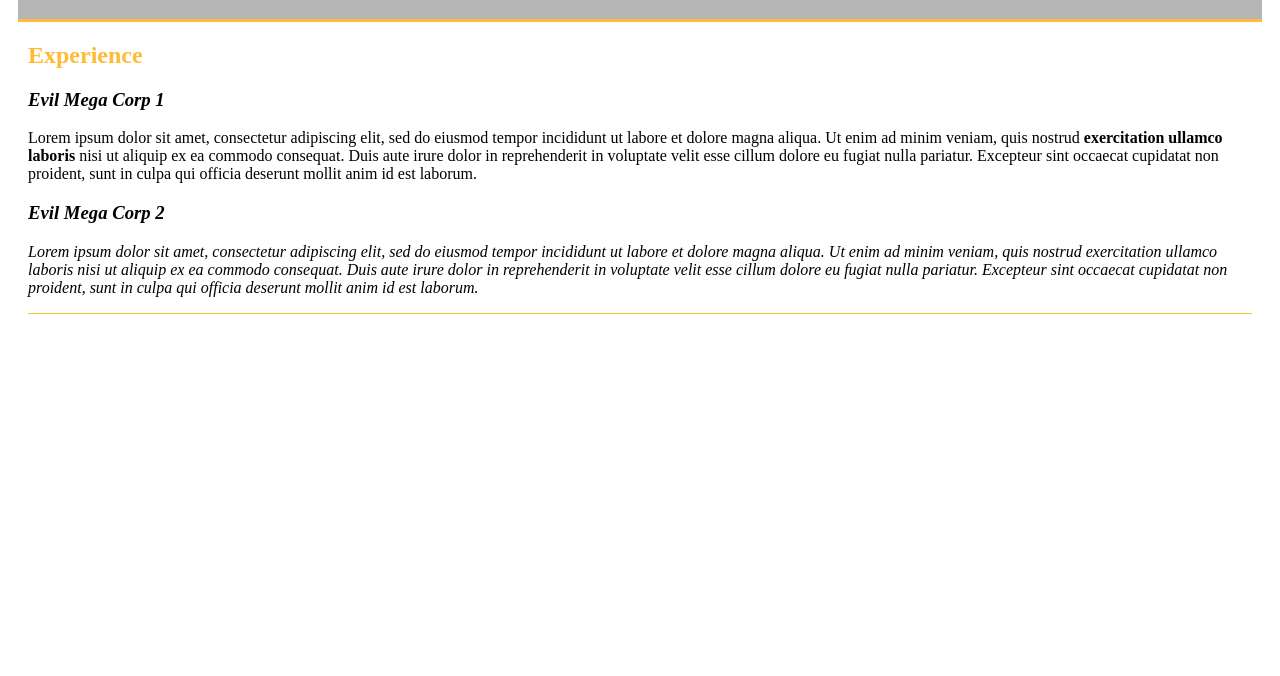
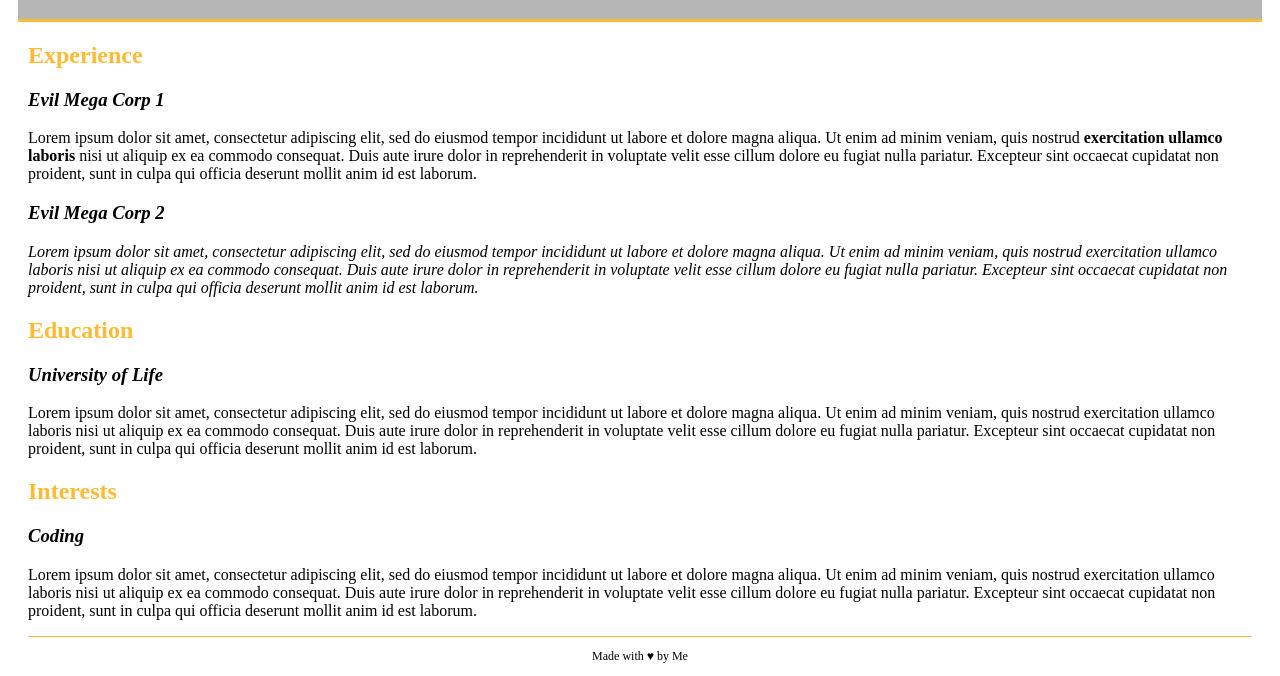
Before and after one commit to Pedra96/html-css-curriculum-vitae, a plain HTML site: page index.html in a window 1280 px wide. Shown: the part 273-949 px from the top of the page. Before the commit the page ends 800 px from the top, so only its background shows below. Drawn offline with Linux system fonts and the light colour scheme.

Commit message:
Aggiunto interessi,altre classi e finale

```diff
--- a/index.html
+++ b/index.html
@@ -14,19 +14,56 @@
             Pallino Pinco - Web Developer
         </h1>
     </header>
-    <div>
+    <div class="myhover">
+
         <h2>
             Experience
         </h2>
+
         <h3>
             Evil Mega Corp 1
         </h3>
-        <p>Lorem ipsum dolor sit amet, consectetur adipiscing elit, sed do eiusmod tempor incididunt ut labore et dolore magna aliqua. Ut enim ad minim veniam, quis nostrud <b>exercitation ullamco laboris</b> nisi ut aliquip ex ea commodo consequat. Duis aute irure dolor in reprehenderit in voluptate velit esse cillum dolore eu fugiat nulla pariatur. Excepteur sint occaecat cupidatat non proident, sunt in culpa qui officia deserunt mollit anim id est laborum.</p>
-        <h3>Evil Mega Corp 2</h3>
+
+        <p >Lorem ipsum dolor sit amet, consectetur adipiscing elit, sed do eiusmod tempor incididunt ut labore et dolore magna aliqua. Ut enim ad minim veniam, quis nostrud <b>exercitation ullamco laboris</b> nisi ut aliquip ex ea commodo consequat. Duis aute irure dolor in reprehenderit in voluptate velit esse cillum dolore eu fugiat nulla pariatur. Excepteur sint occaecat cupidatat non proident, sunt in culpa qui officia deserunt mollit anim id est laborum.</p>
+
+        <h3>
+            Evil Mega Corp 2
+        </h3>
+
         <p>
             <i>Lorem ipsum dolor sit amet, consectetur adipiscing elit, sed do eiusmod tempor incididunt ut labore et dolore magna aliqua. Ut enim ad minim veniam, quis nostrud exercitation ullamco laboris nisi ut aliquip ex ea commodo consequat. Duis aute irure dolor in reprehenderit in voluptate velit esse cillum dolore eu fugiat nulla pariatur. Excepteur sint occaecat cupidatat non proident, sunt in culpa qui officia deserunt mollit anim id est laborum.</i>
 
         </p>
+
     </div>
+
+    <div class="myhover">
+
+        <h2>
+            Education
+        </h2>
+
+        <h3>
+            University of Life
+        </h3>
+        <p>Lorem ipsum dolor sit amet, consectetur adipiscing elit, sed do eiusmod tempor incididunt ut labore et dolore magna aliqua. Ut enim ad minim veniam, quis nostrud exercitation ullamco laboris nisi ut aliquip ex ea commodo consequat. Duis aute irure dolor in reprehenderit in voluptate velit esse cillum dolore eu fugiat nulla pariatur. Excepteur sint occaecat cupidatat non proident, sunt in culpa qui officia deserunt mollit anim id est laborum.</p>
+
+    </div>
+    <div class="myborder myhover">
+
+      <h2>
+        Interests
+      </h2>
+
+      <h3>
+        Coding
+      </h3>
+
+      <p>Lorem ipsum dolor sit amet, consectetur adipiscing elit, sed do eiusmod tempor incididunt ut labore et dolore magna aliqua. Ut enim ad minim veniam, quis nostrud exercitation ullamco laboris nisi ut aliquip ex ea commodo consequat. Duis aute irure dolor in reprehenderit in voluptate velit esse cillum dolore eu fugiat nulla pariatur. Excepteur sint occaecat cupidatat non proident, sunt in culpa qui officia deserunt mollit anim id est laborum.</p>
+    </div>
+
+    <footer>
+        <p>Made with &#9829; by Me</p>
+    </footer>
 </body>
 </html>
--- a/style.css
+++ b/style.css
@@ -8,17 +8,48 @@ header{
 
 }
 
+footer p{
+    text-align: center;
+    font-size: 12px;
+}
+
+h1:hover{
+    text-decoration: underline;
+    }
+
 h2{
     color: #ffbb33;
 }
+
 .mytitle{
     font-style:bold;
 }
+
 h3{
     font-style: italic;
 }
+
 div{
     margin-left: 20px;
     margin-right: 20px;
-    border-bottom: 1px solid #ffbb33;
+
 }
+
+div:hover{
+    border: 1px solid #ffbb33;
+    background-color: skyblue;
+}
+
+.myhover:hover{
+    font-style: italic;
+    font-weight: bold;
+}
+
+div p:hover{
+    text-decoration: underline;
+
+}
+
+.myborder{
+    border-bottom:1px solid #ffbb33;
+}
```
